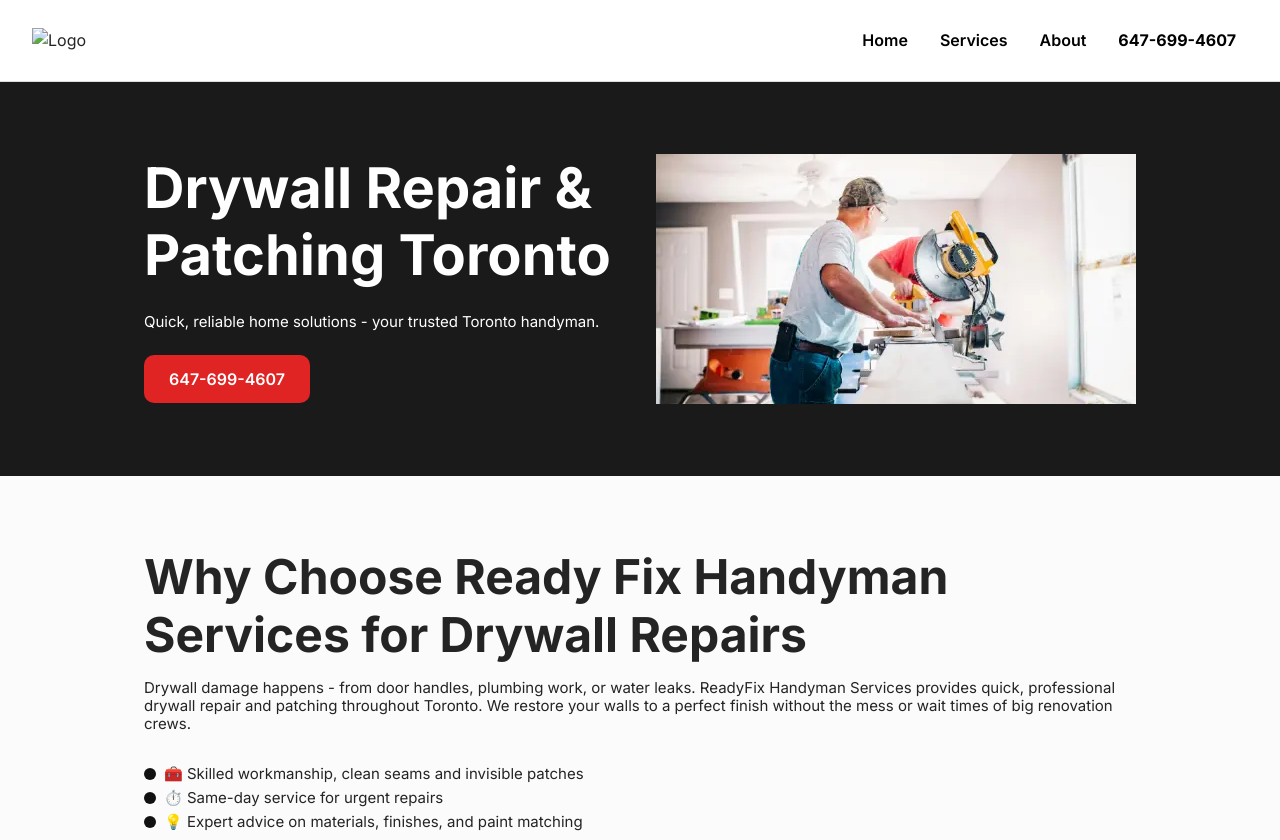
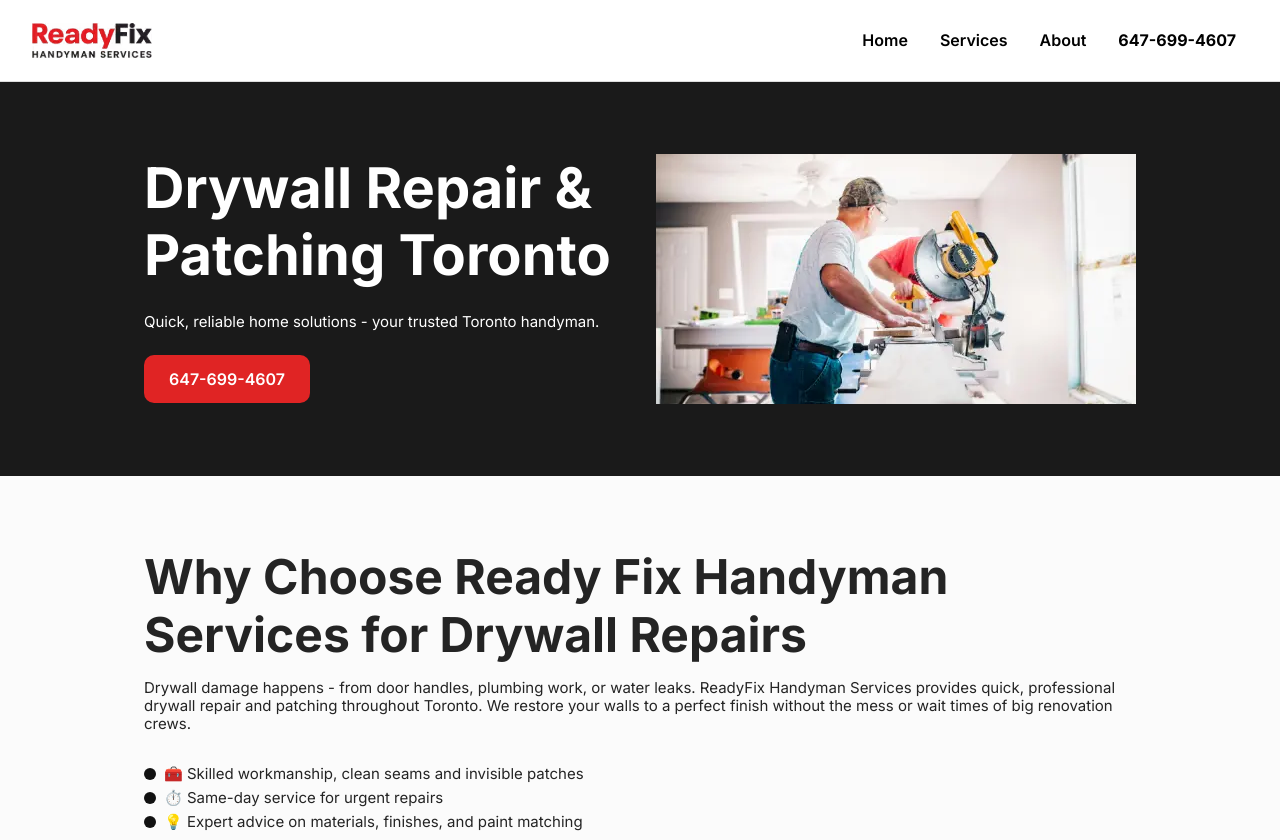
Before and after one commit to Fern-05/readyfix, a plain HTML site: page drywall-repair-toronto.html in a window 1280 px wide. Shown: the top 840 px of the page. Drawn offline with Linux system fonts and the light colour scheme.

Commit message:
Fix logo image filename for consistency in branding

```diff
--- a/drywall-repair-toronto.html
+++ b/drywall-repair-toronto.html
@@ -37,7 +37,7 @@
       border-bottom: 1px solid #ddd;
       min-height: 82px;
     ">
-    <img src="z-photos/ReadyFix -Logo-Card.avif" alt="Logo" style="max-width: 120px;"/>
+    <img src="z-photos/Ready-Fix-Logo-Card.avif" alt="Logo" style="max-width: 120px;"/>
     <nav id="monitornav" style="
       display: flex;
       flex-direction: row;
```
